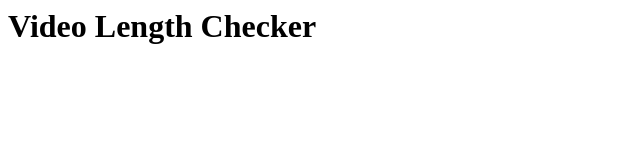
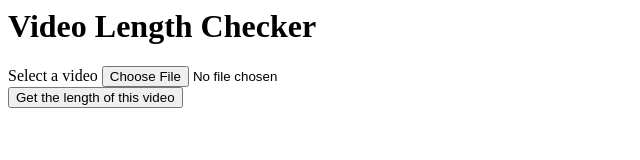
Before and after one commit to zuolizhu/ElectronApp-videolengthCheck, an Electron app: page index.html in a window 1280 px wide. Shown: the whole page, without its empty margins (0-640 px from the left). Drawn offline with Linux system fonts and the light colour scheme.

Commit message:
file input and read information
Ctrl + R to refresh the main window.

```diff
--- a/index.html
+++ b/index.html
@@ -3,4 +3,20 @@
 </head>
 <body>
   <h1>Video Length Checker</h1>
+  <form>
+    <div>
+      <label>
+        Select a video
+      </label>
+      <input type="file" accept="video/*" />
+    </div>
+    <button type="submit">Get the length of this video</button>
+  </form>
+
+  <script>
+    document.querySelector('form').addEventListener('submit', (event) => {
+      event.preventDefault();
+      const fileInfo = document.querySelector('input').files[0];
+    });
+  </script>
 </body>
```
